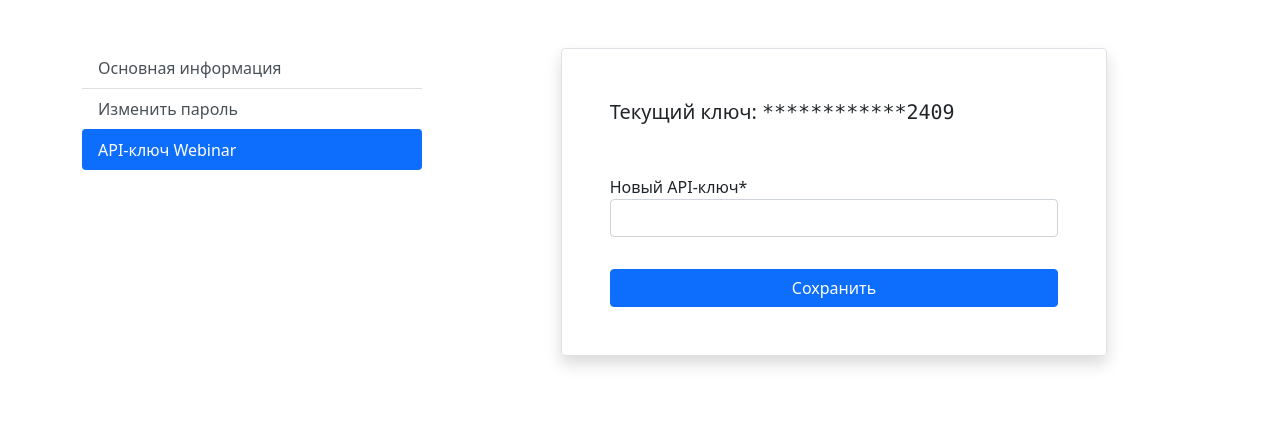
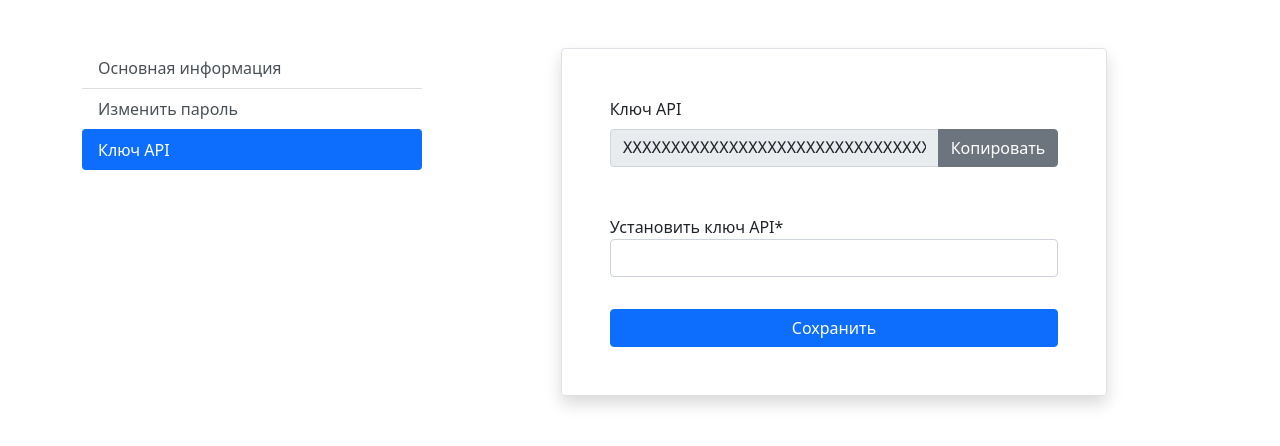
Before and after one commit to Krasnopolskiy/WebinarStreamkit, a Django app: page /profile/ in a window 1280 px wide, after a click on "Ключ API". Shown: the part 56-502 px from the top of the page. Run offline with Django 3.2, Linux system fonts and the light colour scheme; some libraries are stand-ins or nearby versions.

Commit message:
Update frontend

```diff
--- a/main/forms.py
+++ b/main/forms.py
@@ -24,5 +24,5 @@ class SignupForm(RegistrationForm):
 class ApikeyForm(forms.Form):
     apikey = forms.CharField(
         widget=forms.TextInput,
-        label='Новый API-ключ'
+        label='Установить ключ API'
     )
--- a/main/templates/pages/profile.html
+++ b/main/templates/pages/profile.html
@@ -23,7 +23,7 @@
                 <a class="list-group-item list-group-item-action" data-bs-toggle="list"
                     href="#list-password">Изменить пароль</a>
                 <a class="list-group-item list-group-item-action" data-bs-toggle="list"
-                    href="#list-apikey">API-ключ Webinar</a>
+                    href="#list-apikey">Ключ API</a>
             </div>
         </div>
         <div class="col-8">
--- a/main/templates/pages/profile/apikey.html
+++ b/main/templates/pages/profile/apikey.html
@@ -3,11 +3,12 @@
 <div class="container">
     <div class="row justify-content-center">
         <div class="col-10 p-5 border rounded shadow">
-            <p class="lead">
-                {% comment %} Текущий ключ: <span class="badge bg-danger">не установлен</span> {% endcomment %}
-                Текущий ключ: <span class="font-monospace">************2409</span>
-            </p>
-            {% comment %} TODO {% url 'change_apikey' %}  {% endcomment %}
+            <label class="form-label">Ключ API</label>
+            <div class="input-group mb-3">
+                <input type="text" class="form-control font-monospace" readonly value="XXXXXXXXXXXXXXXXXXXXXXXXXXXXXXXX">
+                <button class="btn btn-secondary input-group-text">Копировать</button>
+            </div>
+            {% comment %} TODO {% url 'change_apikey' %} {% endcomment %}
             <form action="#" class="form-horizontal d-grid gap-3 mt-5" method="POST" role="form">
                 {% csrf_token %}
                 {% for item in apikey_form %}
--- a/main/templates/pages/profile/main.html
+++ b/main/templates/pages/profile/main.html
@@ -12,8 +12,8 @@
                     <li>E-mail: john.doe@mail.com</li>
                 </ul>
                 <div class="mb-3">
-                    <label for="formFile" class="form-label">Загрузить аватар</label>
-                    <input class="form-control" type="file" id="formFile">
+                    <label for="form-file" class="form-label">Загрузить аватар</label>
+                    <input class="form-control" type="file" id="form-file">
                 </div>
                 <div class="d-grid">
                     <input class="btn btn-primary mt-3" type="submit" value="Сохранить">
--- a/static/css/style.css
+++ b/static/css/style.css
@@ -2,4 +2,5 @@
     position: absolute;
     right: 1rem;
     top: 4rem;
+    width: 350px;
 }
```
